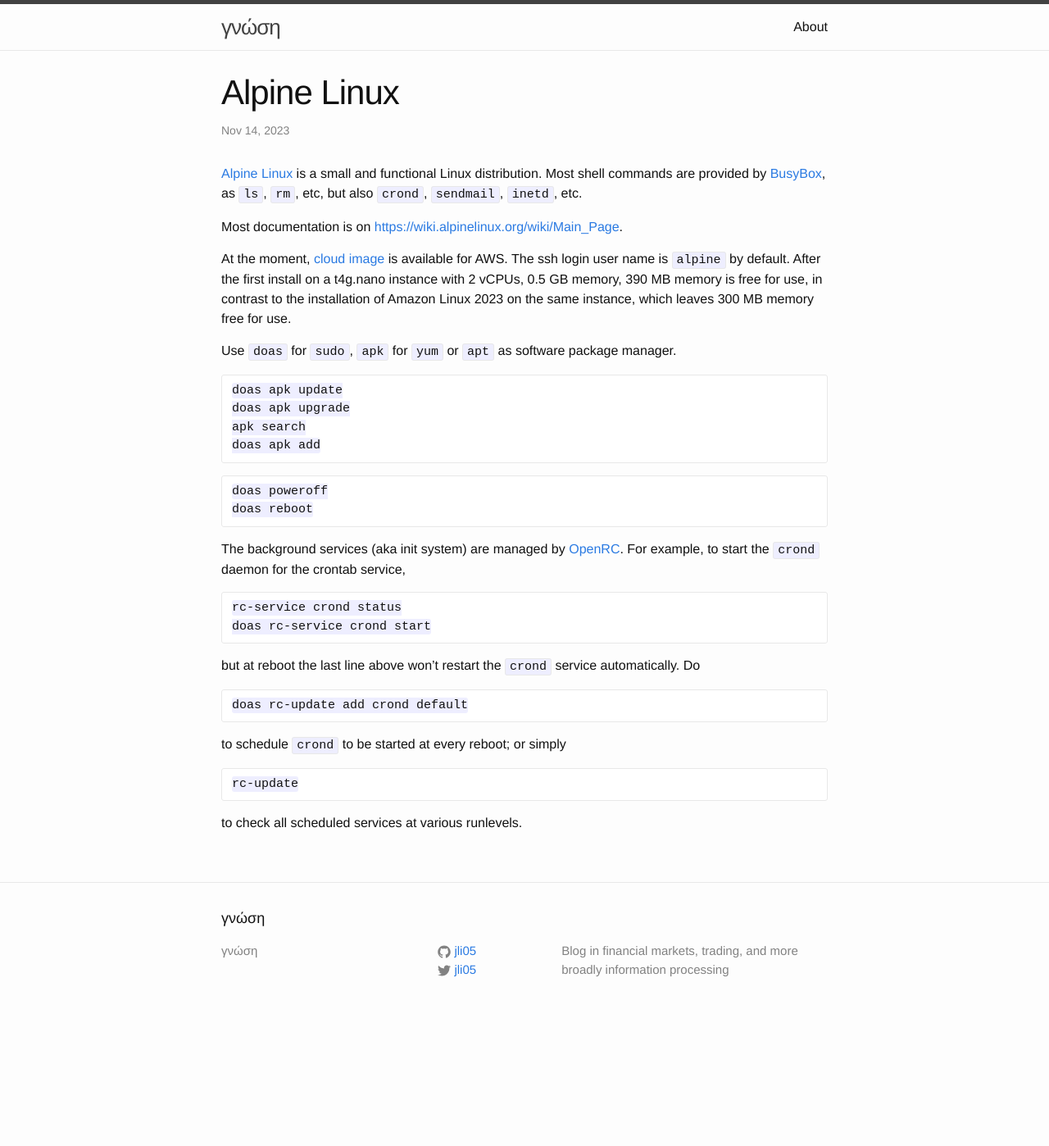
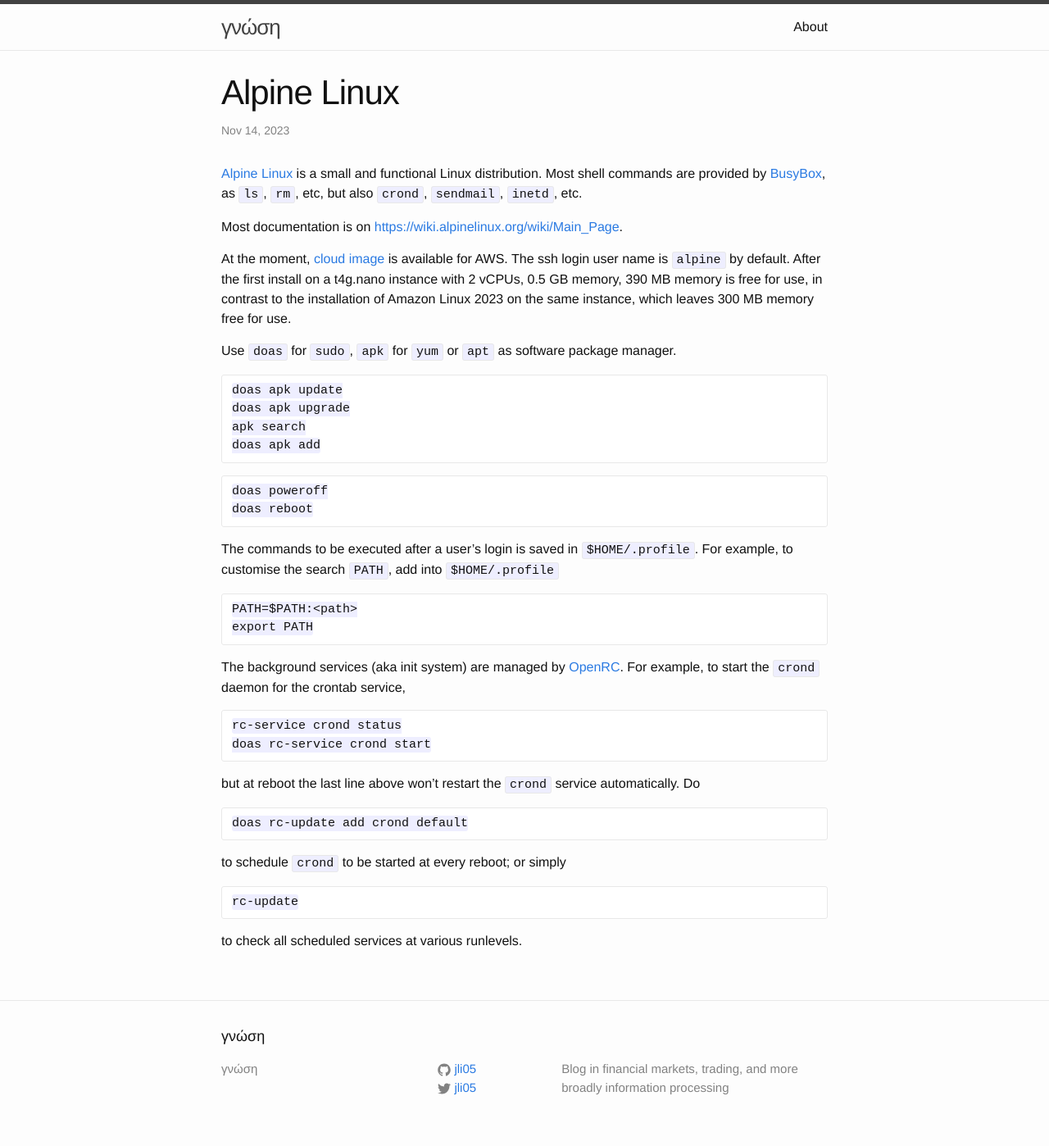
Before and after one commit to jli05/jli05.github.io, a Jekyll site: the page built from _posts/2023-11-14-Alpine-Linux.md, in a window 1280 px wide. Shown: the whole page at 82% size. Built offline with Jekyll 4.4.1, drawn with Linux system fonts in a browser that asks for light colours; before the commit the page ends 1254 px from its top, so only the background shows below that.

Commit message:
add .profile

````diff
--- a/_posts/2023-11-14-Alpine-Linux.md
+++ b/_posts/2023-11-14-Alpine-Linux.md
@@ -23,6 +23,13 @@
 doas reboot
 ```
 
+The commands to be executed after a user's login is saved in `$HOME/.profile`. For example, to customise the search `PATH`, add into `$HOME/.profile`
+
+```
+PATH=$PATH:<path>
+export PATH
+```
+
 The background services (aka init system) are managed by [OpenRC](https://github.com/OpenRC/openrc). For example, to start the `crond` daemon for the crontab service,
 
 ```sh
````
